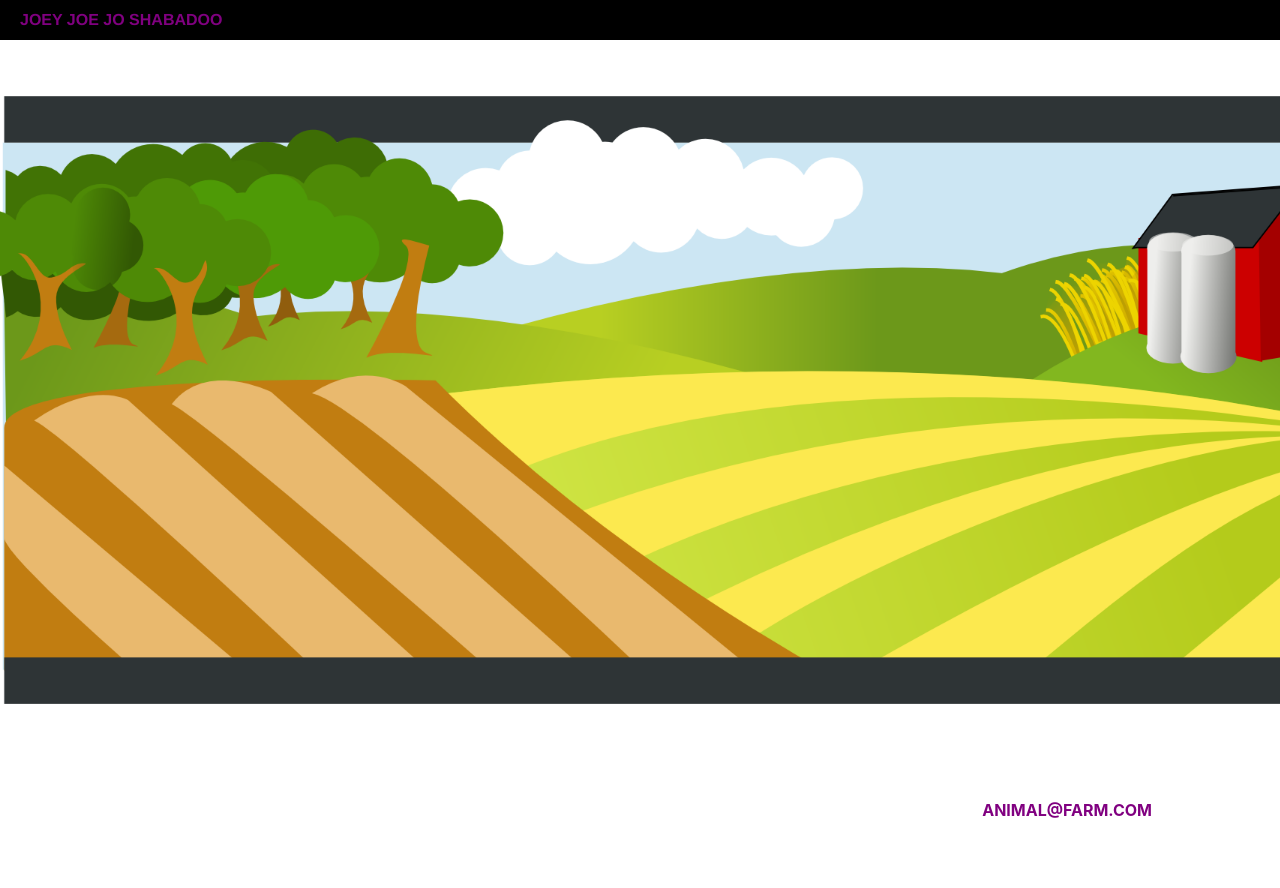
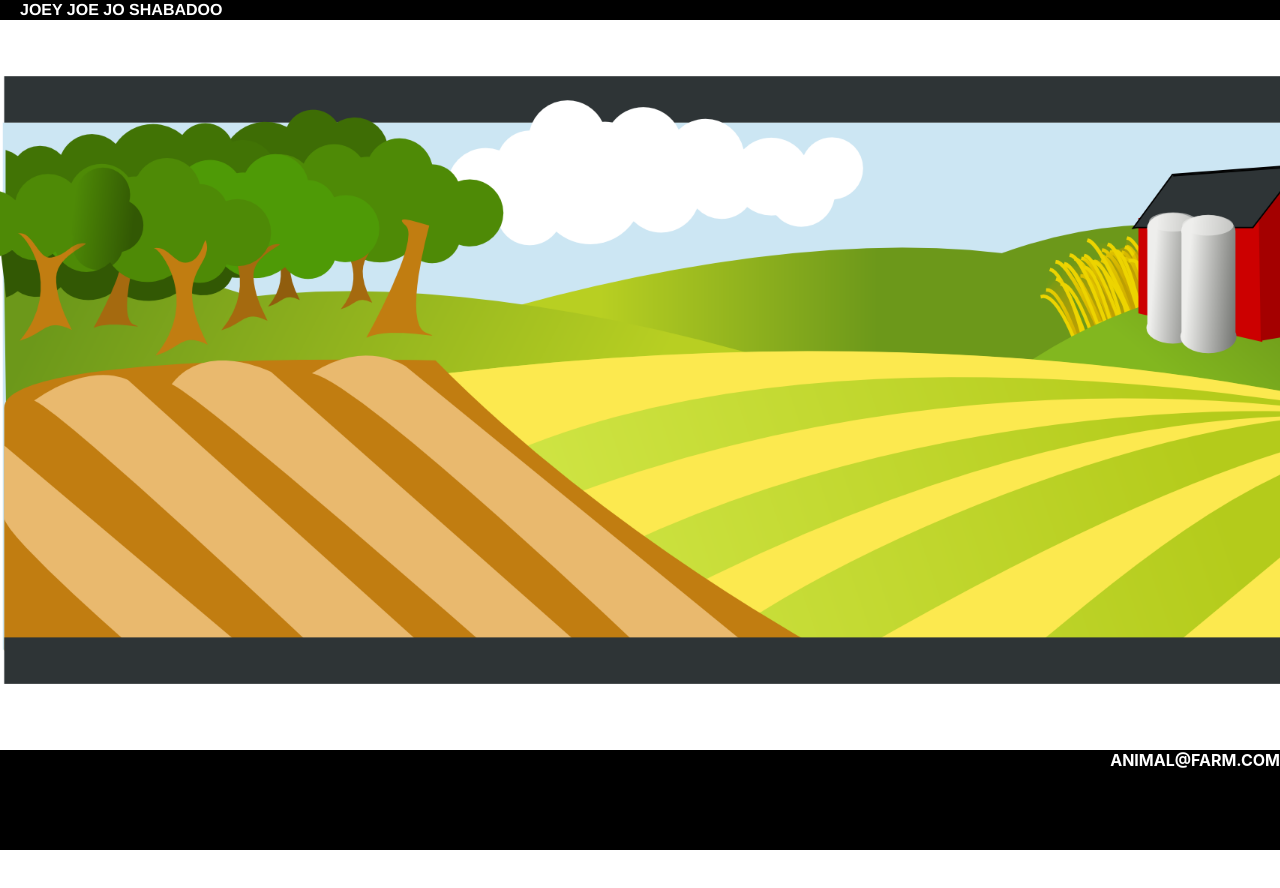
Before and after one commit to Cliffmax85/animal-farm-react, a React (Create React App) app: page / in a window 1280 px wide. Shown: the top 888 px of the page. After the commit the page ends 850 px from the top, so only its background shows below. Built offline with nearby package versions, Linux system fonts and the light colour scheme.

Commit message:
added animal folder

```diff
--- /dev/null
+++ b/src/Animal/Animal.css
@@ -0,0 +1,5 @@
+.animal-card {
+    position: absolute;
+    width: 125px;
+    height: 125px;
+}
--- a/src/App.css
+++ b/src/App.css
@@ -1,11 +1,17 @@
 .App {
   text-align: center;
+  height: 100%;
 }
 
 .App-logo {
   height: 40vmin;
   pointer-events: none;
 }
+body, #root {
+  height: 100%;
+  margin: 0%;
+}
+
 
 @media (prefers-reduced-motion: no-preference) {
   .App-logo {
--- a/src/Footer/Footer.css
+++ b/src/Footer/Footer.css
@@ -1,11 +1,13 @@
 footer {
-    color: purple;
+    color: white;
     text-align: right;
+    background-color: black;
     text-transform: uppercase;
     height: 100px;
     font-weight: bolder;
     display: flex;
     justify-content: flex-end;
-    width: 90%;
-    bottom: 0;
+    width: 100%;
+    bottom: 0px;
+    padding: 0%;
 }
--- a/src/Header/Header.css
+++ b/src/Header/Header.css
@@ -1,8 +1,8 @@
 header {
-    color: purple;
+    color: white;
     text-transform: uppercase;
     font-weight: bold;
-    height: 40px;
+    height: 20px;
     background-color: black;
     display: flex;
     align-items: center;
--- a/src/Main/Main.css
+++ b/src/Main/Main.css
@@ -1,12 +1,17 @@
 main {
     display: flex;
     flex-wrap: wrap;
-    margin-bottom: 40px;
+    margin-bottom: 10px;
     background-size: cover;
     height: calc(100vh - 80px);
     align-content: flex-start;
+    background-image: cover;
   }
 
-  #root {
+#root {
     height: 100%;
   }
+
+background-image {
+    background-image: cover;
+}
--- /dev/null
+++ b/src/animalList.js
@@ -0,0 +1 @@
+import React from 'react';
```
Also changed, not shown: src/Animal/Animal.js (added, +10 -0 lines).
